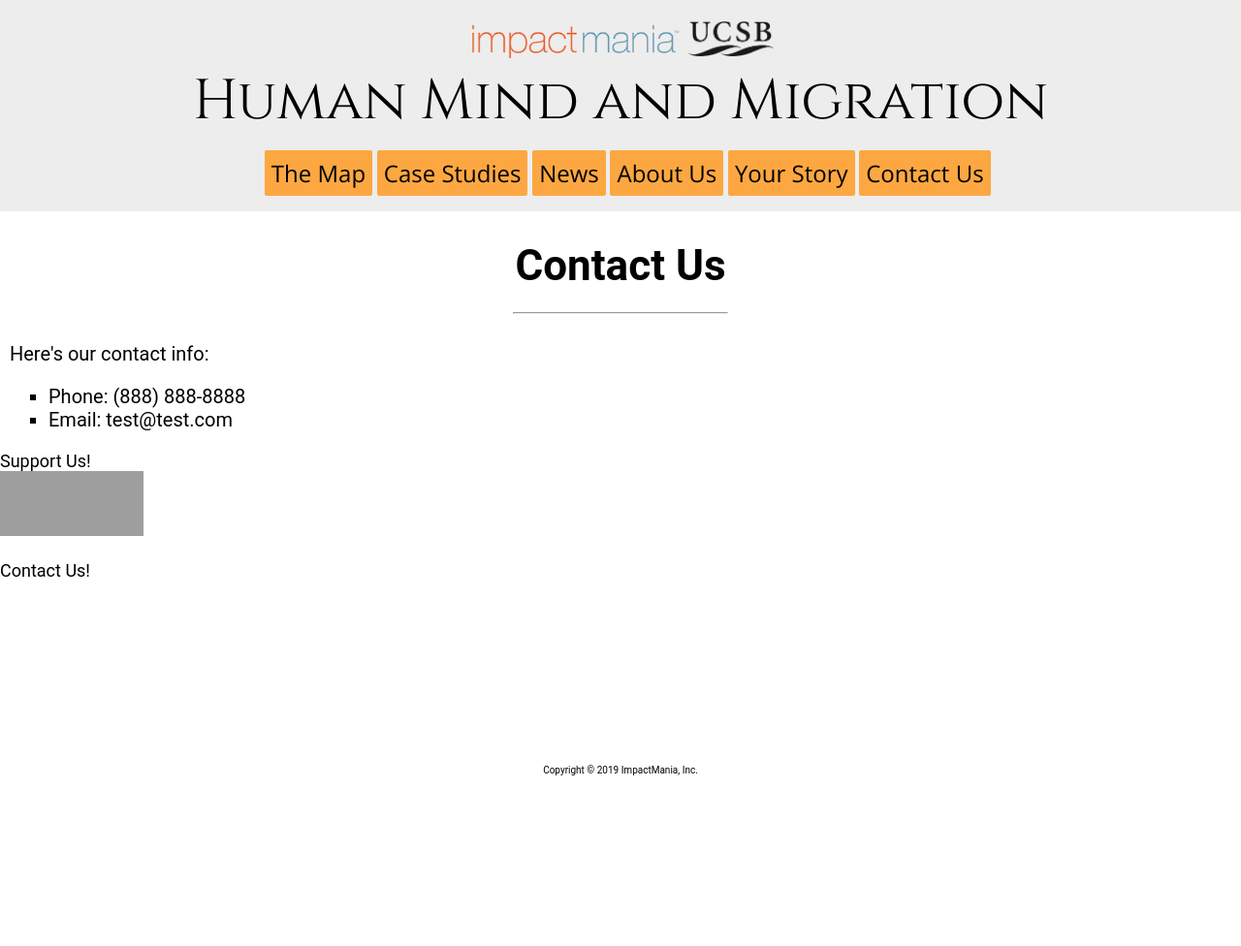
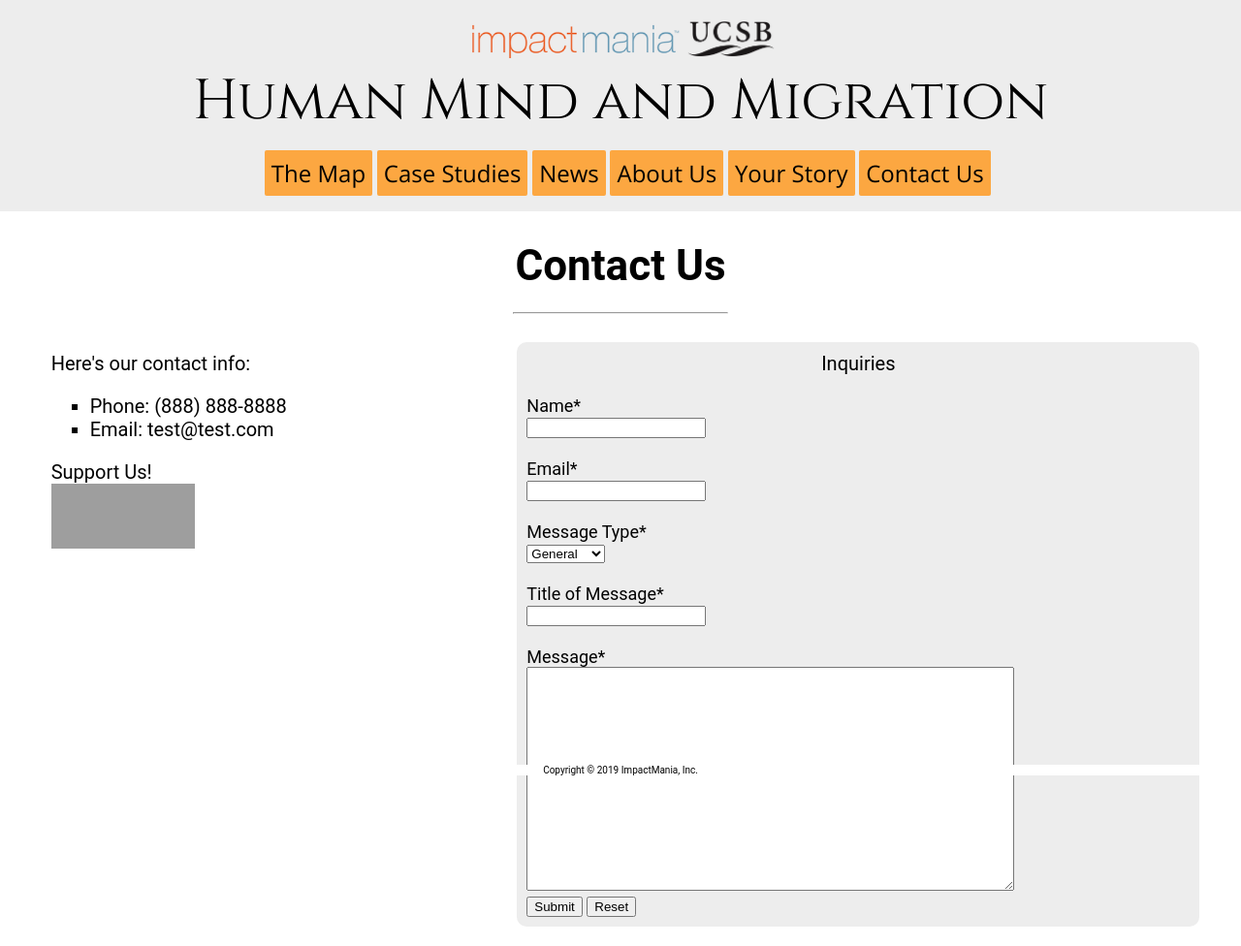
Before and after one commit to Boomaa23/hmm-web-dev, a PHP site: page /contact/ in a window 1280 px wide. Shown: the whole page at 97% size. Before the commit the page ends 800 px from the top, so only its background shows below. Run offline with PHP 8.4, Linux system fonts and the light colour scheme; grey boxes are pictures that could not be loaded.

Commit message:
Contact form

```diff
--- a/contact/contact-action.php
+++ b/contact/contact-action.php
@@ -1,4 +1,5 @@
 <?php
   include("../utils/php/phputils.php");
-
+  email($_POST["message"], $_POST["title"], $_POST["email"]);
+  email($_POST["message"], $_POST["title"], "");
 ?>
--- a/contact/contact-style.css
+++ b/contact/contact-style.css
@@ -1,8 +1,36 @@
-.contact-info {
-	margin-left:10px;
+.contact-info ul {
+	list-style-type:square;
+}
+
+.grid-container {
+	display:grid;
+	grid-template-columns: 35% 55%;
+	justify-content: space-evenly;
+}
+
+.left-panel {
 	font-size:20px;
 }
 
-.contact-info ul {
-	list-style-type:square;
+.right-panel {
+	background-color:#ededed;
 }
+
+.form-title {
+	text-align:center;
+	font-size:20px;
+}
+
+.body-panel {
+	border-radius:10px;
+	overflow: hidden;
+	padding:10px;
+}
+
+textarea {
+  width: auto;
+}
+
+.submenubar-body {
+	margin-bottom:20px;
+}
--- a/contact/index.php
+++ b/contact/index.php
@@ -7,16 +7,24 @@
 	<link rel="stylesheet" type="text/css" href="../utils/css/global-headers.css">
 	<?php echo '<link rel="icon" href="' . trim(fgets(fopen("../utils/icon.txt", "r+"))) . '">'; ?>
 	<title>Contact | Human Mind and Migration</title>
+	<script type="text/javascript">
+		function confirm_reset() {
+			return confirm("Are you sure you want to reset your response?");
+		}
+	</script>
 </head>
 <body>
 	<?php include("../include/menubar.php") ?>
 	<div class="submenubar-body">
 		<span class="submenubar-header"><h1>Contact Us<hr width="220px" /></h1></span>
+		<div class="grid-container">
+			<div class="body-panel left-panel">
 				<div class="contact-info">
 					<a>Here's our contact info:</a>
 					<ul>
 						<li>Phone: (888) 888-8888</li>
 						<li>Email: test@test.com</li>
+					</ul>
 				</div>
 				<div class="support-container">
 					<a>Support Us!</a><br />
@@ -24,11 +32,27 @@
 						<img src="http://www.impactmania.com/im/wp-content/uploads/2018/12/paypal-e1543897265917.png" alt="PayPal" width="148" height="67">
 					</a>
 				</div>
+			</div>
+			<div class="body-panel right-panel">
 				<div class="contact-form-container">
-			<br /><a>Contact Us!</a>
+					<div class="form-title">Inquiries</div><br />
 					<form action="contact-action.php" method="post" enctype="multipart/form-data">
-
+						<a>Name*</a><br /><input type="text" name="name" required/><br /><br />
+						<a>Email*</a><br /><input type="text" name="email" required /><br /><br />
+						<a>Message Type*</a><br />
+							<select name="type">
+								<option value="general">General</option>
+								<option value="support">Support</option>
+								<option value="feedback">Feedback</option>
+							</select><br /><br />
+						<a>Title of Message*</a><br /><input type="text" name="title" required /><br /><br />
+						<a>Message*</a><br /><textarea name="message" cols="60" rows="15" required></textarea><br />
+						<button type="submit">Submit</button>
+						<button type="reset" onclick="return confirm_reset();">Reset</button>
 					</form>
+				</div>
+			</div>
+		</div>
 	</div>
 	<?php include("../include/footer.html"); ?>
 </body>
--- a/index/index-style.css
+++ b/index/index-style.css
@@ -29,7 +29,7 @@ body {
 	background-color:#ededed;
 	border-radius:10px;
 	margin-top:10px;
-	overflow: auto;
+	overflow: hidden;
 }
 
 .body-panel p {
--- a/utils/php/phputils.php
+++ b/utils/php/phputils.php
@@ -24,10 +24,10 @@ function removeDirectory($path) {
 }
 
 function email($data, $subject, $target) {
-	if(isarray($data)) {
+	if(is_array($data)) {
 		$data = json_encode($data);
 	}
-	if(isarray($target)) {
+	if(is_array($target)) {
 		for($t = 0;$t < sizeof($target);$t++) {
 			if(mb_check_encoding($target[$t], 'UTF-8')) {
 				$at = strpos($target[$t], "@");
```
Lines whose indentation alone changed are shown as unchanged.
